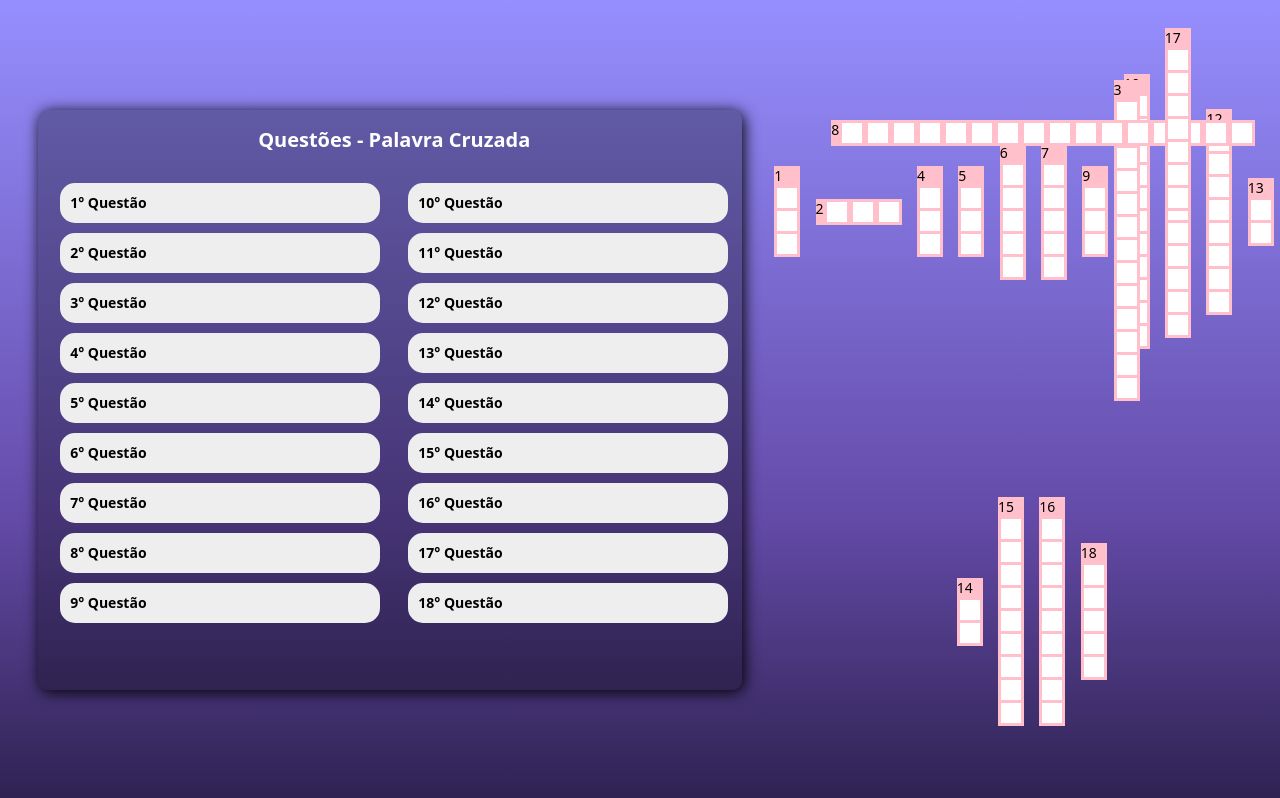
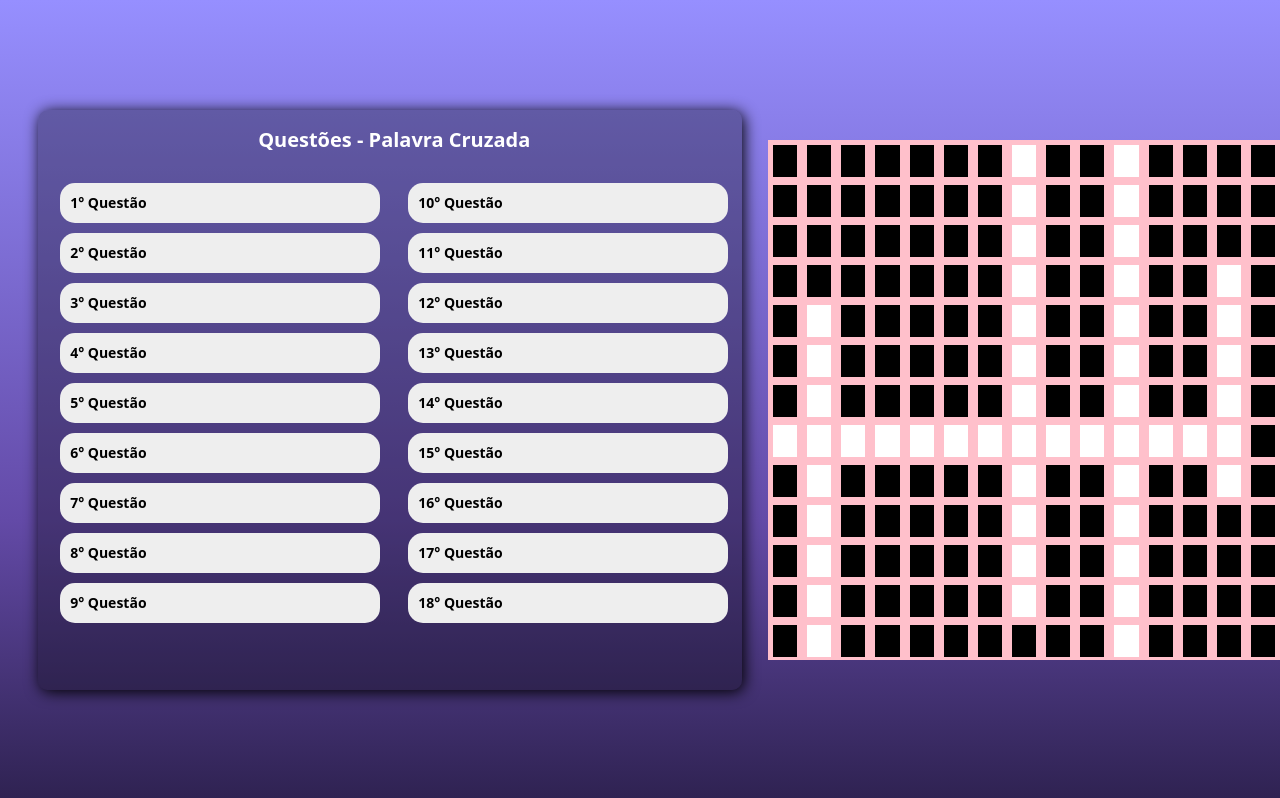
Before and after one commit to leobr1t0/palavra-cruzada, a plain HTML site: page index.html in a window 1280 px wide. Drawn offline with nearby package versions, Linux system fonts and the light colour scheme; some packages are replaced by stand-ins of ours; a script that the page names is missing.

Commit message:
Cruzadinha com quadrados quase terminada

```diff
--- a/index.html
+++ b/index.html
@@ -230,24 +230,21 @@
             </div>
         </section>
         <section class="container_cruzadinha" id="cruzadinha">
-            <div id="box_Cruz" class="box_Cruz"></div>
-            <div id="box_Cruz2" class="box_Cruz2"></div>
-            <div id="box_Cruz3" class="box_Cruz3"></div>
-            <div id="box_Cruz4" class="box_Cruz4"></div>
-            <div id="box_Cruz5" class="box_Cruz5"></div>
-            <div id="box_Cruz6" class="box_Cruz6"></div>
-            <div id="box_Cruz7" class="box_Cruz7"></div>
-            <div id="box_Cruz8" class="box_Cruz8"></div>
-            <div id="box_Cruz9" class="box_Cruz9"></div>
-            <div id="box_Cruz10" class="box_Cruz10"></div>
-            <div id="box_Cruz11" class="box_Cruz11"></div>
-            <div id="box_Cruz12" class="box_Cruz12"></div>
-            <div id="box_Cruz13" class="box_Cruz13"></div>
-            <div id="box_Cruz14" class="box_Cruz14"></div>
-            <div id="box_Cruz15" class="box_Cruz15"></div>
-            <div id="box_Cruz16" class="box_Cruz16"></div>
-            <div id="box_Cruz17" class="box_Cruz17"></div>
-            <div id="box_Cruz18" class="box_Cruz18"></div>
+            <div>
+                <div id="box_Cruz" class="box_Cruz"></div>
+                <div id="box_Cruz2" class="box_Cruz"></div>
+                <div id="box_Cruz3" class="box_Cruz"></div>
+                <div id="box_Cruz4" class="box_Cruz"></div>
+                <div id="box_Cruz5" class="box_Cruz"></div>
+                <div id="box_Cruz6" class="box_Cruz"></div>
+                <div id="box_Cruz7" class="box_Cruz"></div>
+                <div id="box_Cruz8" class="box_Cruz"></div>
+                <div id="box_Cruz9" class="box_Cruz"></div>
+                <div id="box_Cruz10" class="box_Cruz"></div>
+                <div id="box_Cruz11" class="box_Cruz"></div>
+                <div id="box_Cruz12" class="box_Cruz"></div>
+                <div id="box_Cruz13" class="box_Cruz"></div>
+            </div>
         </section>
     </main>
 </body>
@@ -301,164 +298,176 @@
         "Cache",
     ];
 
-    const rFimObj = {
-    1: "CPU",
-    2: "ULA",
-    3: "Registradores",
-    4: "RAM",
-    5: "ROM",
-    6: "EPROM",
-    7: "FLASH",
-    8: "Memoria-de-Massa",
-    9: "DMA",
-    10: "Chip-Select",
-    11: "Adress-Bus",
-    12: "Data-Bus",
-    13: "I5",
-    14: "I7",
-    15: "Dual-Core",
-    16: "Quad-Core",
-    17: "Threads",
-    18: "Cache"
-};
-
+    var indexLn8 = 1;
 
     function criaInputs() {
-        var questao = 1;
 
-        for (let i = 0; i < rFim.length; i++) {
-                if (questao == 1) {
-                    box_Cruz.innerHTML += `<span>${questao}`
-                    for (let a = 1; a <= rFim[i].length; a++) {
-                        box_Cruz.innerHTML += `<div class="iptCruz"></div>`
-                    }
+        // 1° Linha
+        // for (let i = 0; i < 1; i++) {
+            for (var indexLn1 = 1; indexLn1 <= 15; indexLn1++) {
+                if (indexLn1 == 11 || indexLn1 == 8) {
+                    box_Cruz.innerHTML += `<div class="block_white" id="block${indexLn1}"></div>`;
                 }
-                else if (questao == 2) {
-                    box_Cruz2.innerHTML += `<span>${questao}`
-                    for (let a = 1; a <= rFim[i].length; a++) {
-                        box_Cruz2.innerHTML += `<div class="iptCruz"></div>`
-                    }
+                else {
+                    box_Cruz.innerHTML += `<div class="block_black"></div>`;
                 }
+            }
+        // }
 
-                else if (questao == 3) {
-                    box_Cruz3.innerHTML += `<span>${questao}`
-                    for (let a = 1; a <= rFim[i].length; a++) {
-                        box_Cruz3.innerHTML += `<div class="iptCruz"></div>`
-                    }
+        // 2° Linha
+        // for (let i = 0; i < 1; i++) {
+            for (var indexLn2 = 1; indexLn2 <= 15; indexLn2++) {
+                if (indexLn2 == 11 || indexLn2 == 8) {
+                    box_Cruz2.innerHTML += `<div class="block_white" id="block${indexLn2}"></div>`;
                 }
-                else if (questao == 4) {
-                    box_Cruz4.innerHTML += `<span>${questao}`
-                    for (let a = 1; a <= rFim[i].length; a++) {
-                        box_Cruz4.innerHTML += `<div class="iptCruz"></div>`
-                    }
+                else {
+                    box_Cruz2.innerHTML += `<div class="block_black"></div>`;
                 }
+            }
+        // }
 
-                else if (questao == 5) {
-                    box_Cruz5.innerHTML += `<span>${questao}`
-                    for (let a = 1; a <= rFim[i].length; a++) {
-                        box_Cruz5.innerHTML += `<div class="iptCruz"></div>`
-                    }
+        // 3° Linha
+        // for (let i = 0; i < 1; i++) {
+            for (var indexLn3 = 1; indexLn3 <= 15; indexLn3++) {
+                if (indexLn3 == 8 || indexLn3 == 11) {
+                    box_Cruz3.innerHTML += `<div class="block_white" id="block${indexLn3}"></div>`;
                 }
-                else if (questao == 6) {
-                    box_Cruz6.innerHTML += `<span>${questao}`
-                    for (let a = 1; a <= rFim[i].length; a++) {
-                        box_Cruz6.innerHTML += `<div class="iptCruz"></div>`
-                    }
+                else {
+                    box_Cruz3.innerHTML += `<div class="block_black"></div>`;
                 }
+            }
+        // }
 
-                else if (questao == 7) {
-                    box_Cruz7.innerHTML += `<span>${questao}`
-                    for (let a = 1; a <= rFim[i].length; a++) {
-                        box_Cruz7.innerHTML += `<div class="iptCruz"></div>`
-                    }
+        // 4° Linha
+        // for (let i = 0; i < 1; i++) {
+            for (var indexLn4 = 1; indexLn4 <= 15; indexLn4++) {
+                if (indexLn4 == 8 || indexLn4 == 11 || indexLn4 == 14) {
+                    box_Cruz4.innerHTML += `<div class="block_white" id="block${indexLn4}"></div>`;
                 }
-                else if (questao == 8) {
-                    box_Cruz8.innerHTML += `<span>${questao}`
-                    for (let a = 1; a <= rFim[i].length; a++) {
-                        box_Cruz8.innerHTML += `<div class="iptCruz"></div>`
-                    }
+                else {
+                    box_Cruz4.innerHTML += `<div class="block_black"></div>`;
                 }
+            }
+        // }
 
-                else if (questao == 9) {
-                    box_Cruz9.innerHTML += `<span>${questao}`
-                    for (let a = 1; a <= rFim[i].length; a++) {
-                        box_Cruz9.innerHTML += `<div class="iptCruz"></div>`
-                    }
+        // 5° Linha
+        // for (let i = 0; i < 1; i++) {
+            for (var indexLn5 = 1; indexLn5 <= 15; indexLn5++) {
+                if (indexLn5 == 2 || indexLn5 == 8 || indexLn5 == 11 || indexLn5 == 14) {
+                    box_Cruz5.innerHTML += `<div class="block_white" id="block${indexLn5}"></div>`;
                 }
-                else if (questao == 10) {
-                    box_Cruz10.innerHTML += `<span>${questao}`
-                    for (let a = 1; a <= rFim[i].length; a++) {
-                        box_Cruz10.innerHTML += `<div class="iptCruz"></div>`
-                    }
+                else {
+                    box_Cruz5.innerHTML += `<div class="block_black"></div>`;
                 }
+            }
+        // }
 
-                else if (questao == 11) {
-                    box_Cruz11.innerHTML += `<span>${questao}`
-                    for (let a = 1; a <= rFim[i].length; a++) {
-                        box_Cruz11.innerHTML += `<div class="iptCruz"></div>`
-                    }
+        // 6° Linha
+        // for (let i = 0; i < 1; i++) {
+            for (var indexLn6 = 1; indexLn6 <= 15; indexLn6++) {
+                if (indexLn6 == 2 || indexLn6 == 8 || indexLn6 == 11 || indexLn6 == 14) {
+                    box_Cruz6.innerHTML += `<div class="block_white" id="block${indexLn6}"></div>`;
                 }
+                else {
+                    box_Cruz6.innerHTML += `<div class="block_black"></div>`;
+                }
+            }
+        // }
 
-                else if (questao == 12) {
-                    box_Cruz12.innerHTML += `<span>${questao}`
-                    for (let a = 1; a <= rFim[i].length; a++) {
-                        box_Cruz12.innerHTML += `<div class="iptCruz"></div>`
-                    }
+        // 7° Linha
+        for (var indexLn7 = 1; indexLn7 <= 15; indexLn7++) {
+            if (indexLn7 == 2 || indexLn7 == 8 || indexLn7 == 11 || indexLn7 == 14) {
+                box_Cruz7.innerHTML += `<div class="block_white" id="block${indexLn7}"></div>`;
+            }
+            else {
+                box_Cruz7.innerHTML += `<div class="block_black"></div>`;
+            }
+        }
+
+        // 8° Linha
+        // for (let i = 0; i < 1; i++) {
+            for (var indexLn8 = 1; indexLn8 <= 15; indexLn8++) {
+                if (indexLn8 == 15) {
+                    box_Cruz8.innerHTML += `<div class="block_black"></div>`;
                 }
+                else {
+                    box_Cruz8.innerHTML += `<div class="block_white" id="block${indexLn8}"></div>`;
+                }
+            }
+        // }
 
-                else if (questao == 13) {
-                    box_Cruz13.innerHTML += `<span>${questao}`
-                    for (let a = 1; a <= rFim[i].length; a++) {
-                        box_Cruz13.innerHTML += `<div class="iptCruz"></div>`
-                    }
+        // 9° Linha
+        // for (let i = 0; i < 1; i++) {
+            for (var indexLn9 = 1; indexLn9 <= 15; indexLn9++) {
+                if (indexLn9 == 2 || indexLn9 == 8 || indexLn9 == 11 || indexLn9 == 14) {
+                    box_Cruz9.innerHTML += `<div class="block_white" id="block${indexLn9}"></div>`;
                 }
+                else {
+                    box_Cruz9.innerHTML += `<div class="block_black"></div>`;
+                }
+            }
+        // }
 
-                else if (questao == 14) {
-                    box_Cruz14.innerHTML += `<span>${questao}`
-                    for (let a = 1; a <= rFim[i].length; a++) {
-                        box_Cruz14.innerHTML += `<div class="iptCruz"></div>`
-                    }
+        // 10° Linha
+        // for (let i = 0; i < 1; i++) {
+            for (var indexLn10 = 1; indexLn10 <= 15; indexLn10++) {
+                if (indexLn10 == 2 || indexLn10 == 8 || indexLn10 == 11) {
+                    box_Cruz10.innerHTML += `<div class="block_white" id="block${indexLn10}"></div>`;
                 }
+                else {
+                    box_Cruz10.innerHTML += `<div class="block_black"></div>`;
+                }
+            }
+        // }
 
-                else if (questao == 15) {
-                    box_Cruz15.innerHTML += `<span>${questao}`
-                    for (let a = 1; a <= rFim[i].length; a++) {
-                        box_Cruz15.innerHTML += `<div class="iptCruz"></div>`
-                    }
+        // 11° Linha
+        // for (let i = 0; i < 1; i++) {
+            for (var indexLn11 = 1; indexLn11 <= 15; indexLn11++) {
+                if (indexLn11 == 2 || indexLn11 == 8 || indexLn11 == 11) {
+                    box_Cruz11.innerHTML += `<div class="block_white" id="block${indexLn11}"></div>`;
                 }
+                else {
+                    box_Cruz11.innerHTML += `<div class="block_black"></div>`;
+                }
+            }
+        // }
 
-                else if (questao == 16) {
-                    box_Cruz16.innerHTML += `<span>${questao}`
-                    for (let a = 1; a <= rFim[i].length; a++) {
-                        box_Cruz16.innerHTML += `<div class="iptCruz"></div>`
-                    }
+        // 12° Linha
+        // for (let i = 0; i < 1; i++) {
+            for (var indexLn12 = 1; indexLn12 <= 15; indexLn12++) {
+                if (indexLn12 == 2 || indexLn12 == 8 || indexLn12 == 11) {
+                    box_Cruz12.innerHTML += `<div class="block_white" id="block${indexLn12}"></div>`;
                 }
+                else {
+                    box_Cruz12.innerHTML += `<div class="block_black"></div>`;
+                }
+            }
+        // }
 
-                else if (questao == 17) {
-                    box_Cruz17.innerHTML += `<span>${questao}`
-                    for (let a = 1; a <= rFim[i].length; a++) {
-                        box_Cruz17.innerHTML += `<div class="iptCruz"></div>`
-                    }
+        // 13° Linha
+        for (let i = 0; i < 1; i++) {
+            for (var indexLn13 = 1; indexLn13 <= 15; indexLn13++) {
+                if (indexLn13 == 2 || indexLn13 == 11) {
+                    box_Cruz13.innerHTML += `<div class="block_white" id="block${indexLn13}"></div>`;
                 }
-
-                else if (questao == 18) {
-                    box_Cruz18.innerHTML += `<span>${questao}`
-                    for (let a = 1; a <= rFim[i].length; a++) {
-                        box_Cruz18.innerHTML += `<div class="iptCruz"></div>`
-                    }
+                else {
+                    box_Cruz13.innerHTML += `<div class="block_black"></div>`;
                 }
-            questao++;
+            }
         }
     }
 
     function verificar() {
-        var inputs = document.querySelectorAll("input").value;
-        for (let i = 0; i <= inputs.length; i++) {
-            for(var prop in rFim) {
-                if(inputs == rFim[i]) {
-                    console.log('boa');
-                }
+        var inputs = document.querySelectorAll("input");
+
+        if(inputs[7].value.toLowerCase() == "memoria de massa") {
+            for(let i = 1; i < inputs[7].length; i++) {
+                var div = document.querySelector(`block${i}`);
+                div.innerHTML += "m";
             }
+            indexLn13[2].style.backgroundColor = "red"
         }
+
+        //Interessante muito interessante
     }
 </script>
--- a/styles/style.css
+++ b/styles/style.css
@@ -184,108 +184,25 @@ details[open] summary {
 }
 
 .box_Cruz {
+    width: 40vw;
+    height: 5vh;
+    display: flex;
+    /* grid-template-columns: auto auto auto auto auto auto auto auto; */
+    /* column-gap: 1px;
+    row-gap: 1px; */
     background-color: pink;
 }
 
-.box_Cruz2 {
-    background-color: pink;
-    display: flex;
-    flex-direction: row;
-    margin-left: 3%;
+.block_black {
+    width: 2vw;
+    height: 4vh;
+    margin: 5px;
+    background-color: black;
 }
 
-.box_Cruz3 {
-    background-color: pink;
-    margin-left: 3%;
-    position: absolute;
-    top: 10%;
-    left: 84%;
+.block_white {
+    width: 2vw;
+    height: 4vh;
+    margin: 5px;
+    background-color: white;
 }
-
-.box_Cruz4 {
-    background-color: pink;
-    margin-left: 3%;
-}
-
-.box_Cruz5 {
-    background-color: pink;
-    margin-left: 3%;
-}
-
-.box_Cruz6 {
-    background-color: pink;
-    margin-left: 3%;
-}
-
-.box_Cruz7 {
-    background-color: pink;
-    margin-left: 3%;
-}
-
-.box_Cruz8 {
-    background-color: pink;
-    margin-left: 3%;
-    display: flex;
-    flex-direction: row;
-    position: absolute;
-    top: 15%;
-}
-
-.box_Cruz9 {
-    background-color: pink;
-    margin-left: 3%;
-}
-
-.box_Cruz10 {
-    background-color: pink;
-    margin-left: 3%;
-}
-
-.box_Cruz11 {
-    background-color: pink;
-    margin-left: 3%;
-}
-
-.box_Cruz12 {
-    background-color: pink;
-    margin-left: 3%;
-}
-
-.box_Cruz13 {
-    background-color: pink;
-    margin-left: 3%;
-}
-
-.box_Cruz14 {
-    background-color: pink;
-    margin-left: 3%;
-}
-
-.box_Cruz15 {
-    background-color: pink;
-    margin-left: 3%;
-}
-
-.box_Cruz16 {
-    background-color: pink;
-    margin-left: 3%;
-}
-
-.box_Cruz17 {
-    background-color: pink;
-    margin-left: 3%;
-    position: absolute;
-    left: 88%;
-    top: 3.5%;
-}
-
-.box_Cruz18 {
-    background-color: pink;
-    margin-left: 3%;
-}
-
-.iptCruz{
-    background-color: white;
-    padding: 10px;
-    margin: 3px;
-}
```
